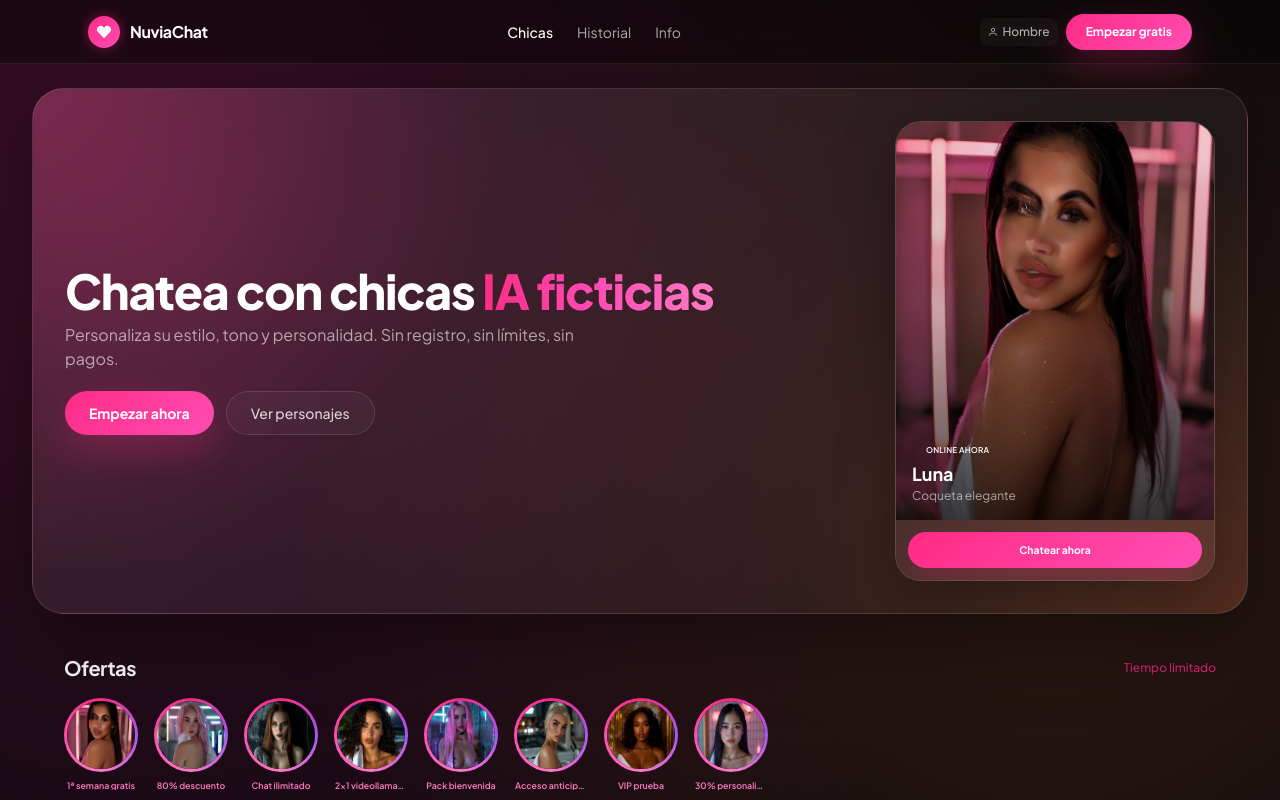
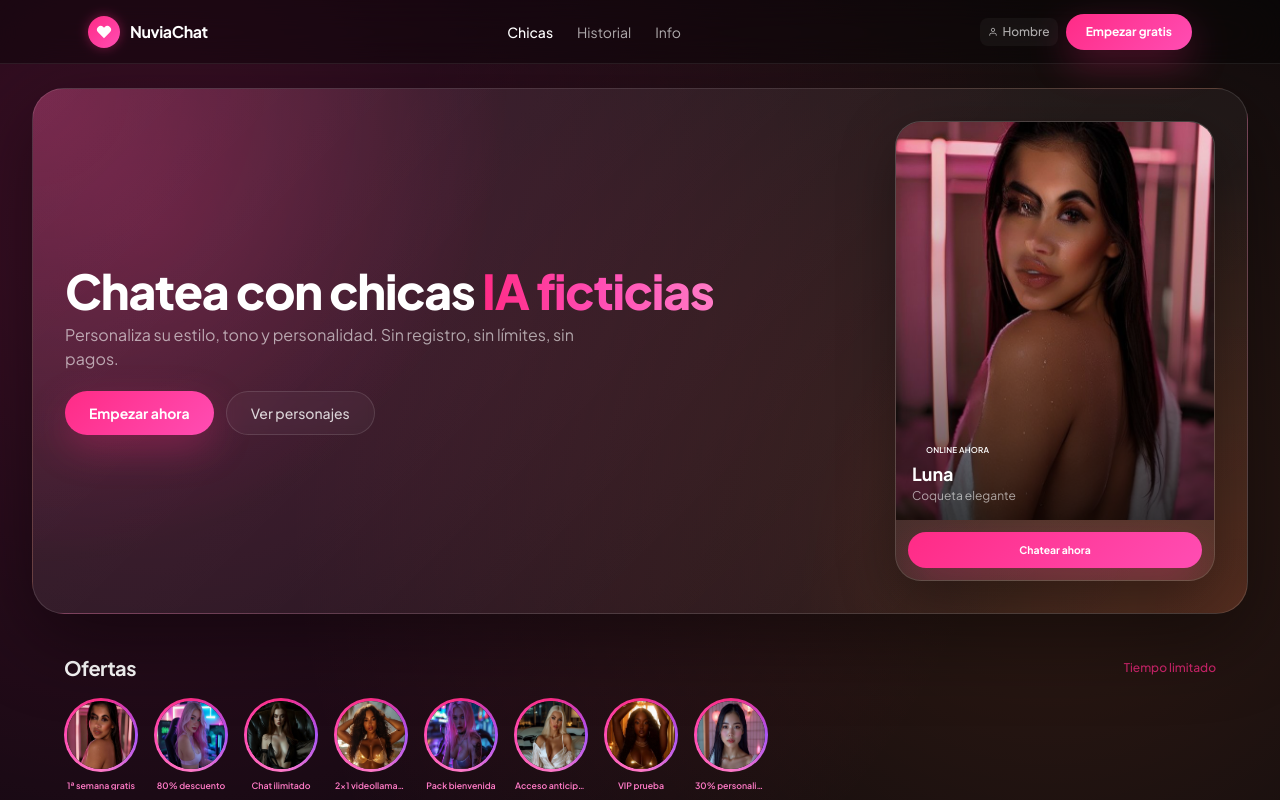
Before and after one commit to 3737631/luciaia, a Next.js app: page /luciaia/girls in a window 1280 px wide. Shown: the top 800 px of the page. Built offline with nearby package versions, Linux system fonts and the light colour scheme.

Commit message:
fix: type errors - defaultOutfit -> defaultPose, outfit -> pose, add OptionGroup import

```diff
--- a/src/app/girls/page.tsx
+++ b/src/app/girls/page.tsx
@@ -85,7 +85,7 @@ export default function GirlsPage() {
               <div className="character-card overflow-hidden">
                 <div className="relative aspect-[4/5] w-full overflow-hidden">
                   <img
-                    src={getGirlImage(featured.id, featured.defaultHair, featured.defaultOutfit, featured.defaultBackground)}
+                    src={getGirlImage(featured.id, featured.defaultHair, featured.defaultPose, featured.defaultBackground)}
                     alt={featured.name}
                     className="h-full w-full object-cover object-top transition-transform duration-500 hover:scale-105"
                   />
@@ -122,7 +122,7 @@ export default function GirlsPage() {
                   <div className="story-ring flex items-center justify-center transition-transform duration-200 group-hover:scale-105">
                     <div className="h-full w-full overflow-hidden rounded-full bg-[#101018]">
                       <img
-                        src={getGirlImage(girl.id, girl.defaultHair, girl.defaultOutfit, girl.defaultBackground)}
+                        src={getGirlImage(girl.id, girl.defaultHair, girl.defaultPose, girl.defaultBackground)}
                         alt={girl.name}
                         className="h-full w-full object-cover object-top"
                       />
--- a/src/components/CallScreen.tsx
+++ b/src/components/CallScreen.tsx
@@ -523,7 +523,7 @@ export default function CallScreen({ girl }: { girl: Girl }) {
                 accentColor={girl.accentColor}
                 accentColorSecondary={girl.accentColorSecondary}
                 hair={custom?.hair ?? girl.defaultHair}
-                outfit={custom?.outfit ?? girl.defaultOutfit}
+                pose={custom?.pose ?? girl.defaultPose}
                 background={custom?.background ?? girl.defaultBackground}
                 size={200}
                 animated
--- a/src/components/CustomizeClient.tsx
+++ b/src/components/CustomizeClient.tsx
@@ -7,6 +7,7 @@ import Header from "@/components/Header";
 import Footer from "@/components/Footer";
 import Avatar from "@/components/Avatar";
 import NeonButton from "@/components/NeonButton";
+import { OptionGroup } from "@/components/CustomizationPanel";
 import { Girl } from "@/data/girls";
 import { Customization, getCustomization, saveCustomization } from "@/lib/storage";
 
```
